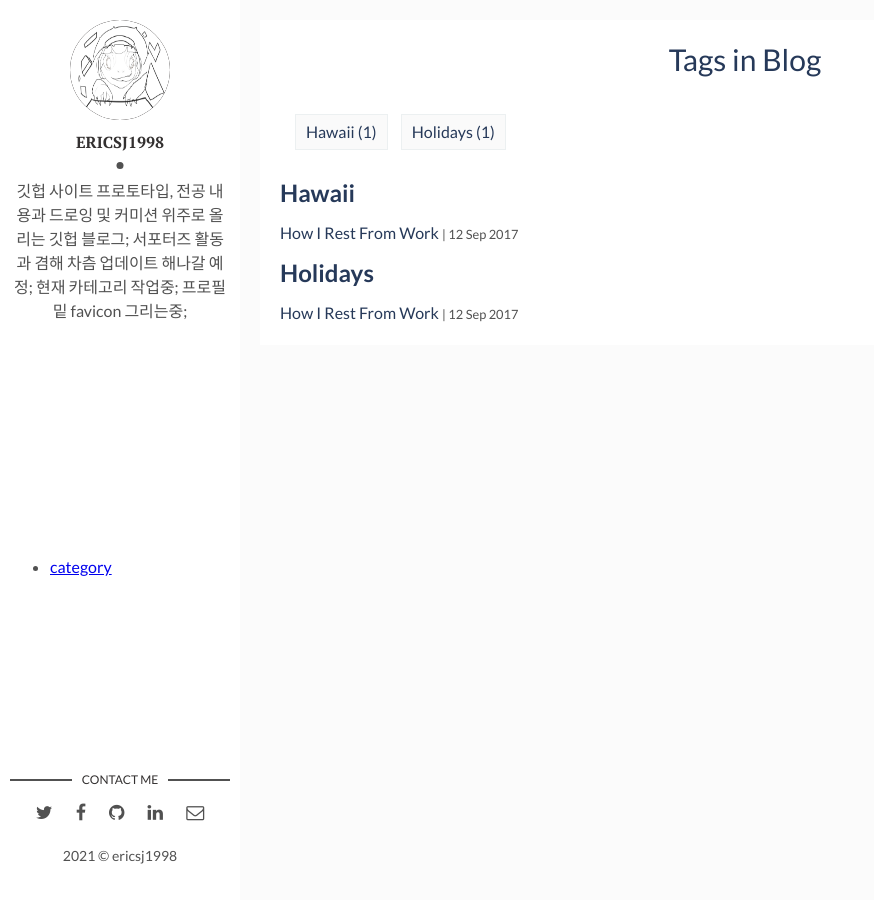
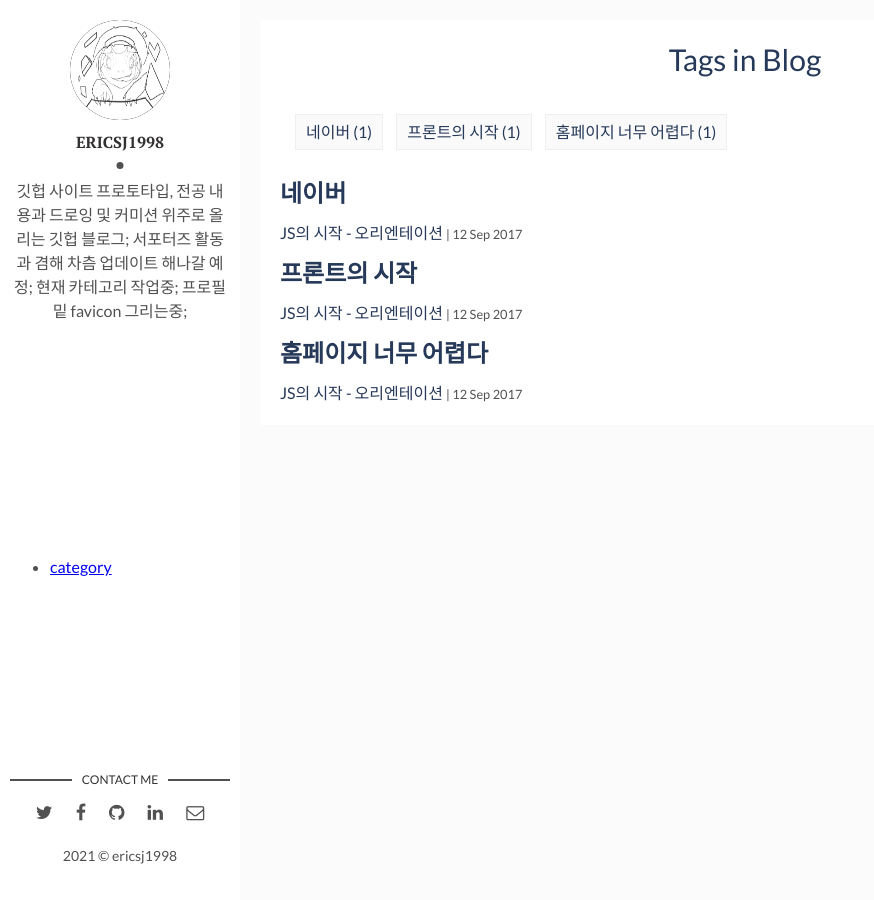
Before and after one commit to ericsj1998/ericsj1998.github.io, a Jekyll site: the page built from tags.html, in a window 1280 px wide. Shown: the whole page, without its empty margins (0-874 px from the left). Built offline with Jekyll 4.4.1, drawn with Linux system fonts in a browser that asks for light colours.

Commit message:
Update 2017-04-06-how-i-rest-from-work.markdown

```diff
--- a/_posts/2017-04-06-how-i-rest-from-work.markdown
+++ b/_posts/2017-04-06-how-i-rest-from-work.markdown
@@ -1,15 +1,15 @@
 ---
 layout: post
-title: How I Rest From Work
+title: JS의 시작 - 오리엔테이션
 date: 2017-09-12 13:32:20 +0300
 description: You’ll find this post in your `_posts` directory. Go ahead and edit it and re-build the site to see your changes. # Add post description (optional)
-img: i-rest.jpg # Add image post (optional)
+img: ericsj1998pro.jpg # Add image post (optional)
 fig-caption: # Add figcaption (optional)
-tags: [Holidays, Hawaii]
+tags: [홈페이지 너무 어렵다, 프론트의 시작, 네이버]
 ---
 ㅁㄴㅇㄻㄴㅇㄹ
 
-## Plaid ramps kitsch woke pork belly
+## ㅁㄴㅇㅁㄴㅇ
 ㅁㄴㅇㄻㄹ
 
 ![I and My friends]({{site.baseurl}}/assets/img/we-in-rest.jpg)
```
